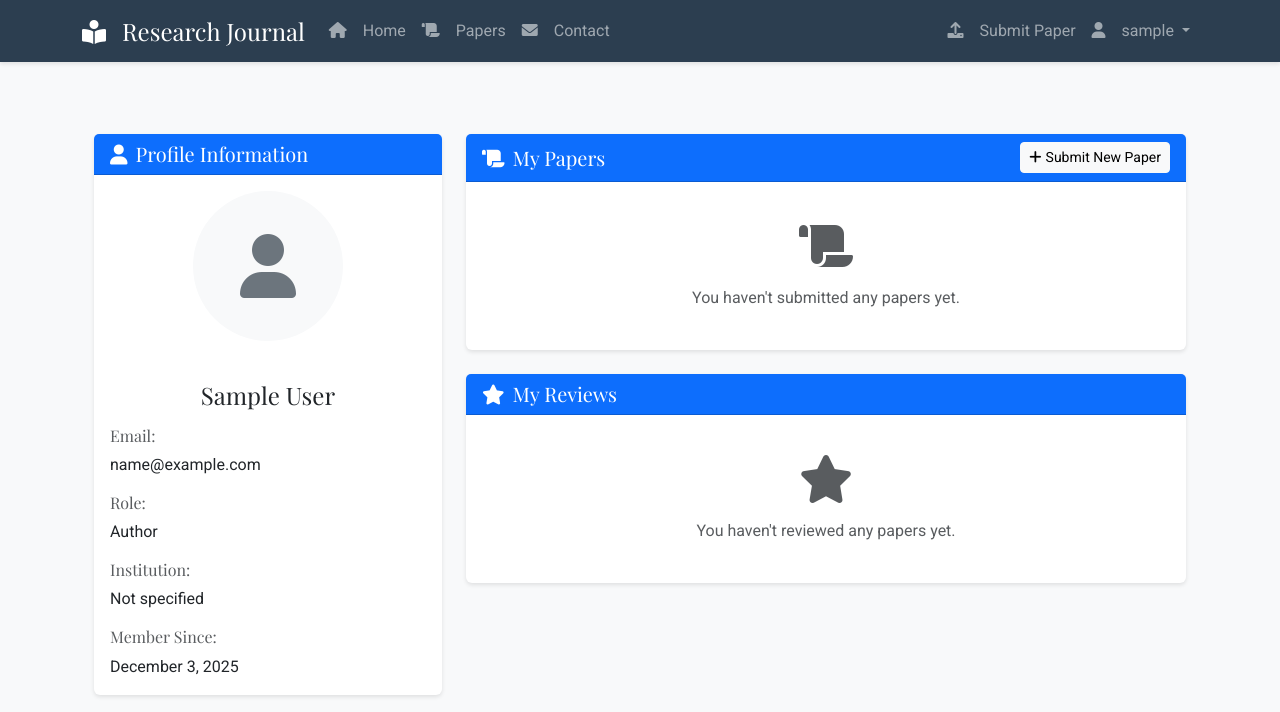
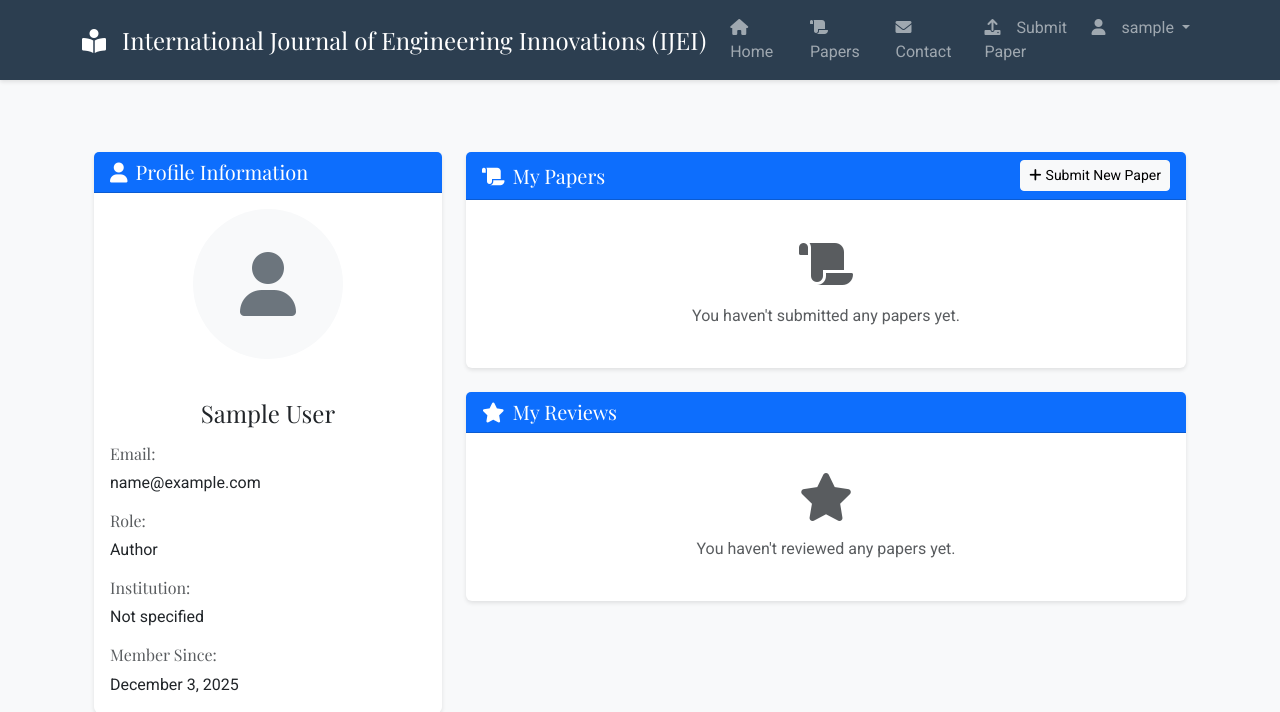
Before and after one commit to mithlohar144/research-journal, a Django app: page /accounts/profile/ in a window 1280 px wide. Shown: the top 712 px of the page. Run offline with Django 5.2, Linux system fonts and the light colour scheme; the visitor is signed in with stand-in values (Sample User, id 1); data that the repository does not hold is empty; parts of the project's set-up code (start-up, migrations or seed data) failed here and were passed over; some libraries are stand-ins or nearby versions.

Commit message:
Update base.html

```diff
--- a/templates/base.html
+++ b/templates/base.html
@@ -3,7 +3,7 @@
 <head>
     <meta charset="UTF-8">
     <meta name="viewport" content="width=device-width, initial-scale=1.0">
-    <title>{% block title %}Research Journal Platform{% endblock %}</title>
+    <title>International Journal of Engineering Innovations (IJEI)</title>
     <!-- Bootstrap CSS -->
     <link href="https://cdn.jsdelivr.net/npm/bootstrap@5.3.0/dist/css/bootstrap.min.css" rel="stylesheet">
     <!-- Font Awesome -->
@@ -63,7 +63,7 @@
     <nav class="navbar navbar-expand-lg navbar-dark">
         <div class="container">
             <a class="navbar-brand" href="{% url 'home' %}">
-                <i class="fas fa-book-reader me-3"></i>Research Journal
+                <i class="fas fa-book-reader me-3"></i>International Journal of Engineering Innovations (IJEI)
             </a>
             <button class="navbar-toggler" type="button" data-bs-toggle="collapse" data-bs-target="#navbarNav">
                 <span class="navbar-toggler-icon"></span>
```
